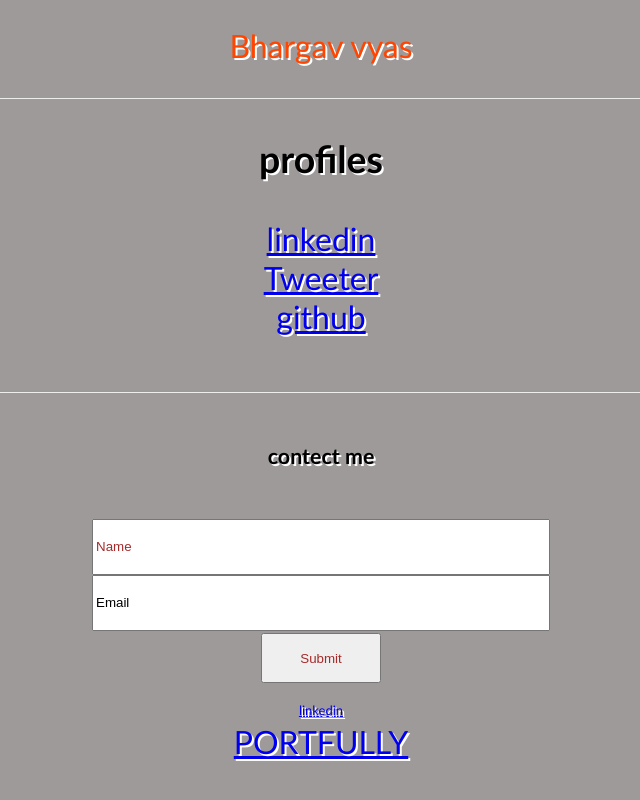
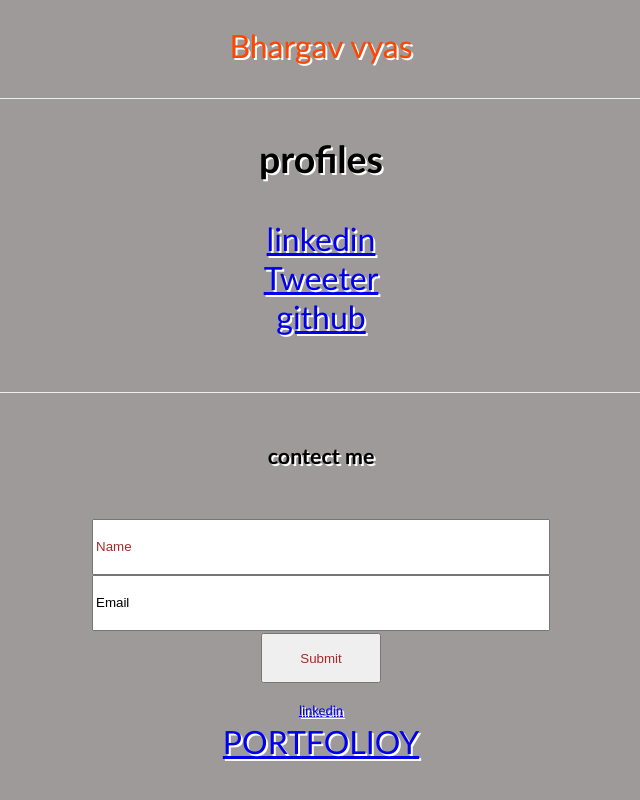
Before and after one commit to bhargav-vyas/portfolio, a plain HTML site: page index.html in a window 1280 px wide. Shown: the part 803-1603 px from the top of the page, without its empty margins (405-1045 px from the left). Drawn offline with Linux system fonts and the light colour scheme.

Commit message:
change splling

```diff
--- a/index.html
+++ b/index.html
@@ -77,7 +77,7 @@ body {
         <nav><a href="https://twitter.com/Bhargav29227044?t=F7UdINFf5TkcG1zmaa3nzQ&s=08" target="_blank"style="font-size: small>Tweeter</a></nav>
         <nav><a href="https://github.com/bhargav-vyas" target="_blank"style="font-size: small>github</a></nav>
         <p This is my first project
-       style="color:orangered;">PORTFULLY</b></p>
+       style="color:orangered;">PORTFOLIOY</b></p>
 
 
 
```
